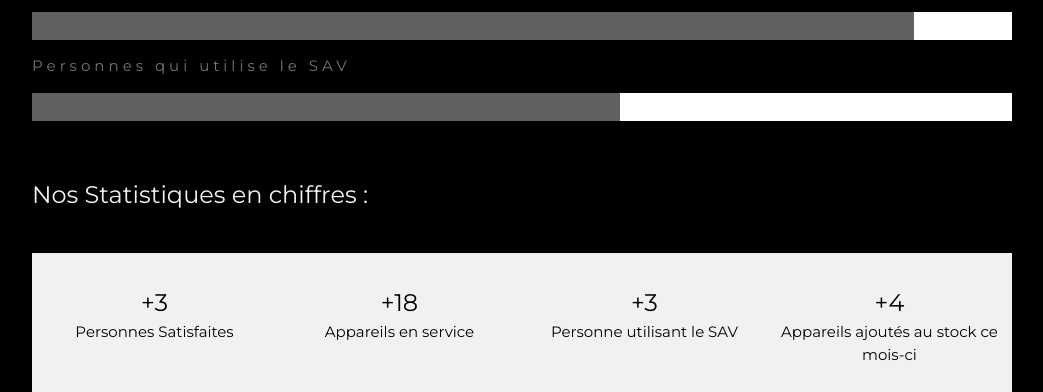
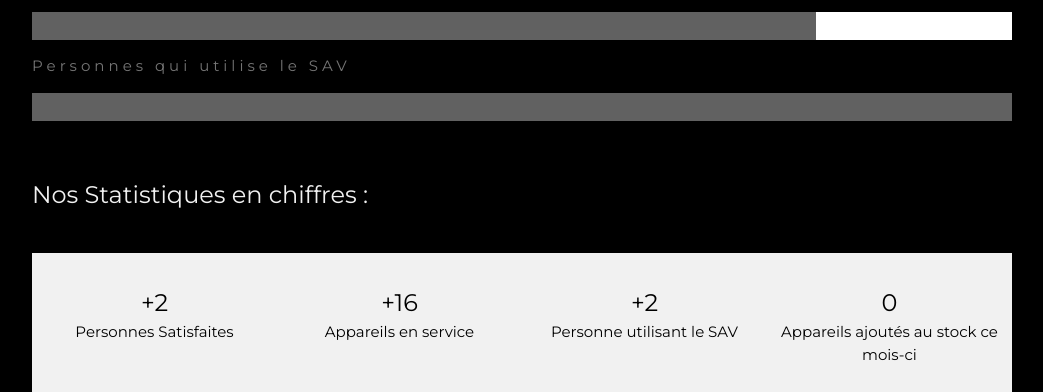
Before and after one commit to LogiGroup-official/SAV-LogiGroup, a plain HTML site: page index.html in a window 1280 px wide. Shown: the part 908-1300 px from the top of the page, without its empty margins (178-1221 px from the left). Drawn offline with Linux system fonts and the light colour scheme.

Commit message:
Update index.html

```diff
--- a/index.html
+++ b/index.html
@@ -76,32 +76,32 @@
     <h3 class="padding-16 text-light-grey">Nos Statistiques en jauges</h3>
     <p class="wide">Personnes satisfaites du S.A.V</p>
     <div class="white">
-      <div class="dark-grey" style="height:28px;width:97%"></div>
+      <div class="dark-grey" style="height:28px;width:90%"></div>
     </div>
     <p class="wide">Appareils en service</p>
     <div class="white">
-      <div class="dark-grey" style="height:28px;width:90%"></div>
+      <div class="dark-grey" style="height:28px;width:80%"></div>
     </div>
     <p class="wide">Personnes qui utilise le SAV</p>
     <div class="white">
-      <div class="dark-grey" style="height:28px;width:60%"></div>
+      <div class="dark-grey" style="height:28px;width:100%"></div>
     </div><br>
     <h3 class="padding-24 text-light-grey">Nos Statistiques en chiffres :</h3>
     <div class="row center padding-16 section light-grey">
       <div class="quarter section">
-        <span class="xlarge">+3</span><br>
+        <span class="xlarge">+2</span><br>
         Personnes Satisfaites
       </div>
       <div class="quarter section">
-        <span class="xlarge">+18</span><br>
+        <span class="xlarge">+16</span><br>
         Appareils en service
       </div>
       <div class="quarter section">
-        <span class="xlarge">+3</span><br>
+        <span class="xlarge">+2</span><br>
         Personne utilisant le SAV
       </div>
       <div class="quarter section">
-        <span class="xlarge">+4</span><br>
+        <span class="xlarge">0</span><br>
        Appareils ajoutés au stock ce mois-ci
       </div>
     </div>
@@ -109,16 +109,13 @@
 
     <!-- Testimonials -->
 
-    <img src="https://media.discordapp.net/attachments/1018936813068488775/1043492054883373086/New_LogiGroup_Logo.png" alt="Avatar" class="left circle margin-right" style="width:80px">
+    <img src="https://lclogicorp.files.wordpress.com/2023/03/logo-logicorp-1.png" alt="Avatar" class="left circle margin-right" style="width:80px">
     <p><span class="large margin-right">LogiCorp</span> </p>
     <p>Devise :
         <h4>
-        <br>
-        <br>
-        <pre>
+               <pre>
                 Control Your Time
-
-        </pre>
+               </pre>
         </h4>
 
     </p><br>
```
